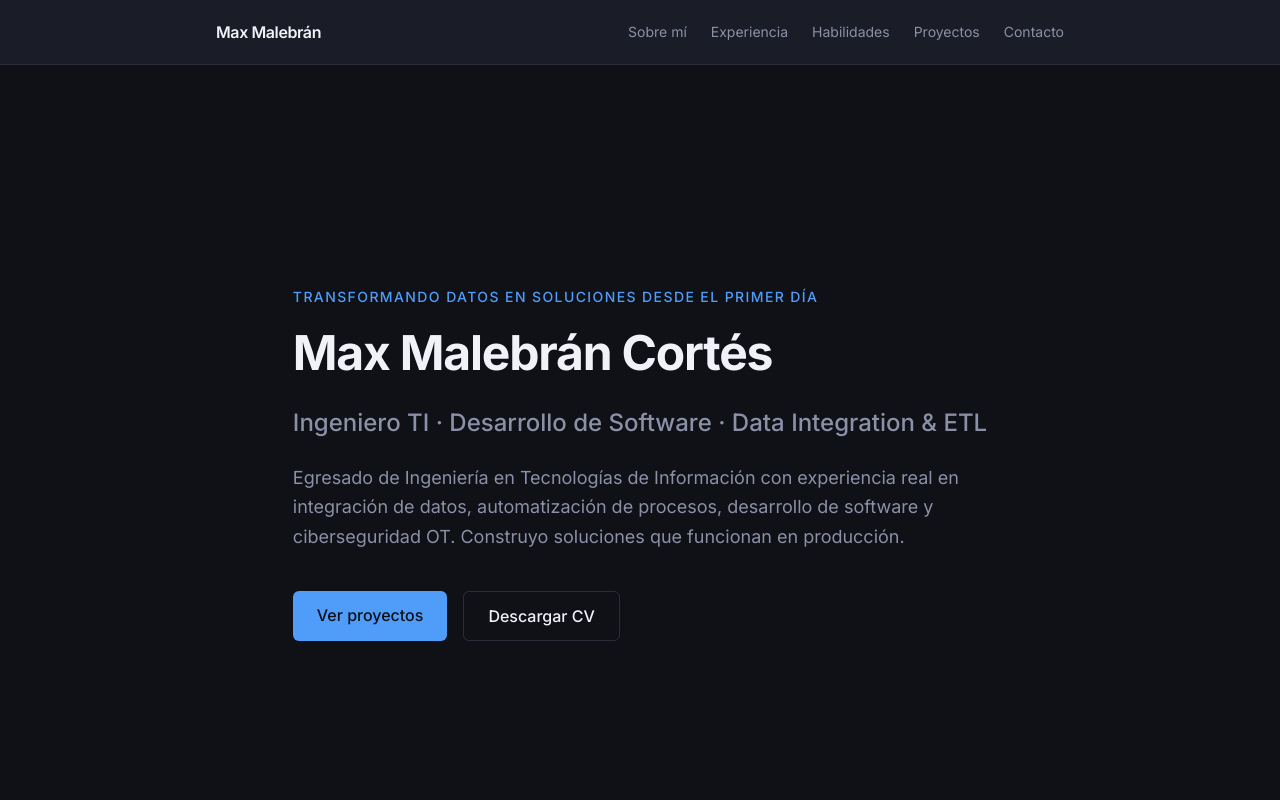
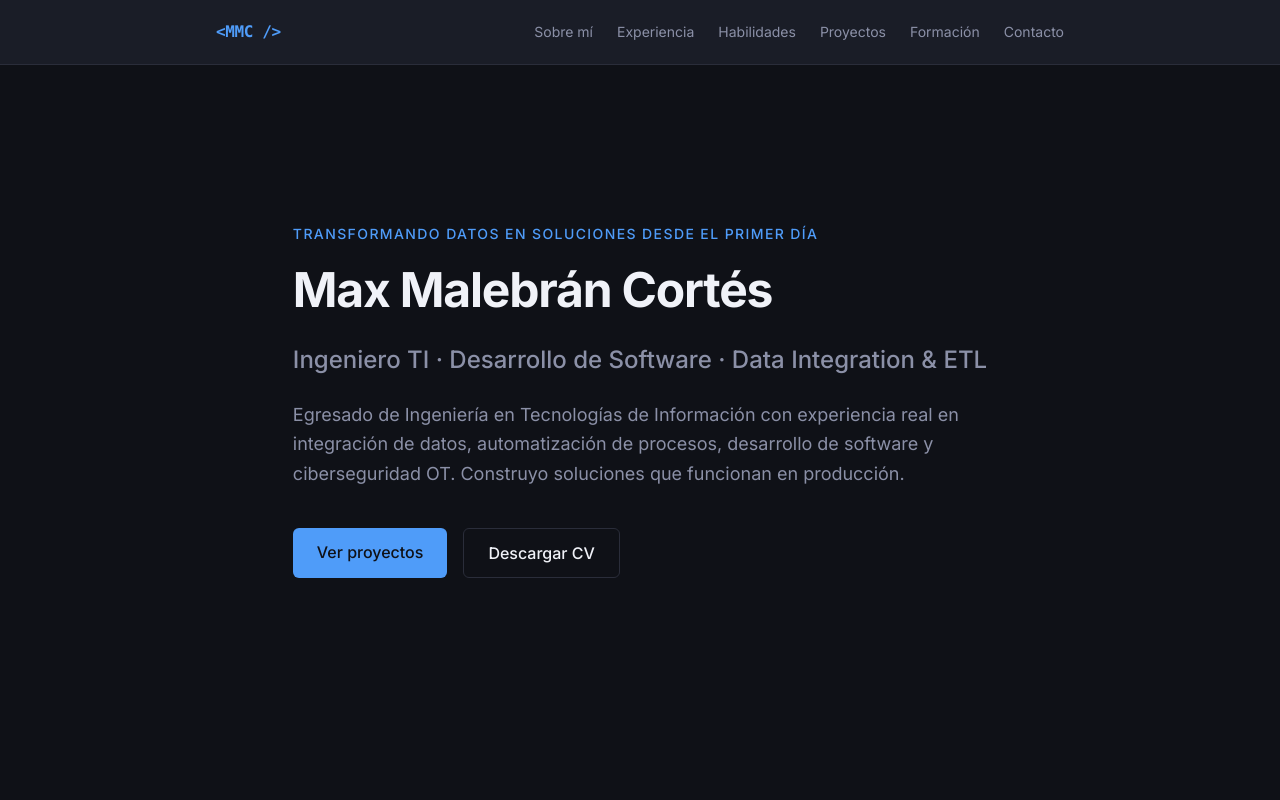
Before and after one commit to MaxStee1/portafolio-max, a Next.js app: page / in a window 1280 px wide. Shown: the top 800 px of the page. Built offline with nearby package versions, Linux system fonts and the light colour scheme.

Commit message:
fix: mejora nav con logo MMC, menú móvil animado y espaciado del Hero

```diff
--- a/src/components/layout/Nav.tsx
+++ b/src/components/layout/Nav.tsx
@@ -1,18 +1,70 @@
+"use client";
+
+import { useState } from "react";
+
 export default function Nav() {
+  const [menuOpen, setMenuOpen] = useState(false);
+
+  const links = [
+    { href: "#sobre-mi", label: "Sobre mí" },
+    { href: "#experiencia", label: "Experiencia" },
+    { href: "#habilidades", label: "Habilidades" },
+    { href: "#proyectos", label: "Proyectos" },
+    { href: "#formacion", label: "Formación" },
+    { href: "#contacto", label: "Contacto" },
+  ];
+
   return (
     <header className="fixed top-0 left-0 right-0 z-50 bg-surface border-b border-border">
       <nav className="max-w-4xl mx-auto px-6 h-16 flex items-center justify-between">
-        <span className="text-text-primary font-semibold tracking-tight">
-          Max Malebrán
+        <span className="text-accent font-bold tracking-tight font-mono">
+          &lt;MMC /&gt;
         </span>
-        <ul className="flex items-center gap-6 text-sm text-text-muted">
-          <li><a href="#sobre-mi" className="hover:text-text-primary transition-colors">Sobre mí</a></li>
-          <li><a href="#experiencia" className="hover:text-text-primary transition-colors">Experiencia</a></li>
-          <li><a href="#habilidades" className="hover:text-text-primary transition-colors">Habilidades</a></li>
-          <li><a href="#proyectos" className="hover:text-text-primary transition-colors">Proyectos</a></li>
-          <li><a href="#contacto" className="hover:text-text-primary transition-colors">Contacto</a></li>
+
+        {/* Links en escritorio */}
+        <ul className="hidden md:flex items-center gap-6 text-sm text-text-muted">
+          {links.map((link) => (
+            <li key={link.href}>
+              <a
+                href={link.href}
+                className="hover:text-text-primary transition-colors"
+              >
+                {link.label}
+              </a>
+            </li>
+          ))}
         </ul>
+
+        {/* Botón hamburguesa en móvil */}
+        <button
+          className="md:hidden flex flex-col gap-1.5 p-1 group"
+          onClick={() => setMenuOpen(!menuOpen)}
+          aria-label="Abrir menú"
+        >
+          <span className={`block w-5 h-0.5 bg-accent transition-all ${menuOpen ? "rotate-45 translate-y-2" : ""}`} />
+          <span className={`block w-5 h-0.5 bg-accent transition-all ${menuOpen ? "opacity-0" : ""}`} />
+          <span className={`block w-5 h-0.5 bg-accent transition-all ${menuOpen ? "-rotate-45 -translate-y-2" : ""}`} />
+        </button>
       </nav>
+
+      {/* Menú móvil desplegable */}
+      {menuOpen && (
+        <div className="md:hidden bg-surface border-t border-border">
+          <ul className="flex flex-col px-6 py-4 gap-4 text-sm text-text-muted">
+            {links.map((link) => (
+              <li key={link.href}>
+                <a
+                  href={link.href}
+                  className="hover:text-text-primary transition-colors"
+                  onClick={() => setMenuOpen(false)}
+                >
+                  {link.label}
+                </a>
+              </li>
+            ))}
+          </ul>
+        </div>
+      )}
     </header>
   );
 }
--- a/src/components/sections/Hero.tsx
+++ b/src/components/sections/Hero.tsx
@@ -1,7 +1,7 @@
 export default function Hero() {
   return (
-    <section className="min-h-screen flex items-center bg-background">
-      <div className="max-w-4xl mx-auto px-6 py-32">
+    <section className="min-h-screen flex items-start bg-background">
+      <div className="max-w-4xl mx-auto px-6 pt-24 pb-32 md:pt-40">
         <p className="text-accent text-sm font-medium tracking-widest uppercase mb-4">
           Transformando datos en soluciones desde el primer día
         </p>
```
